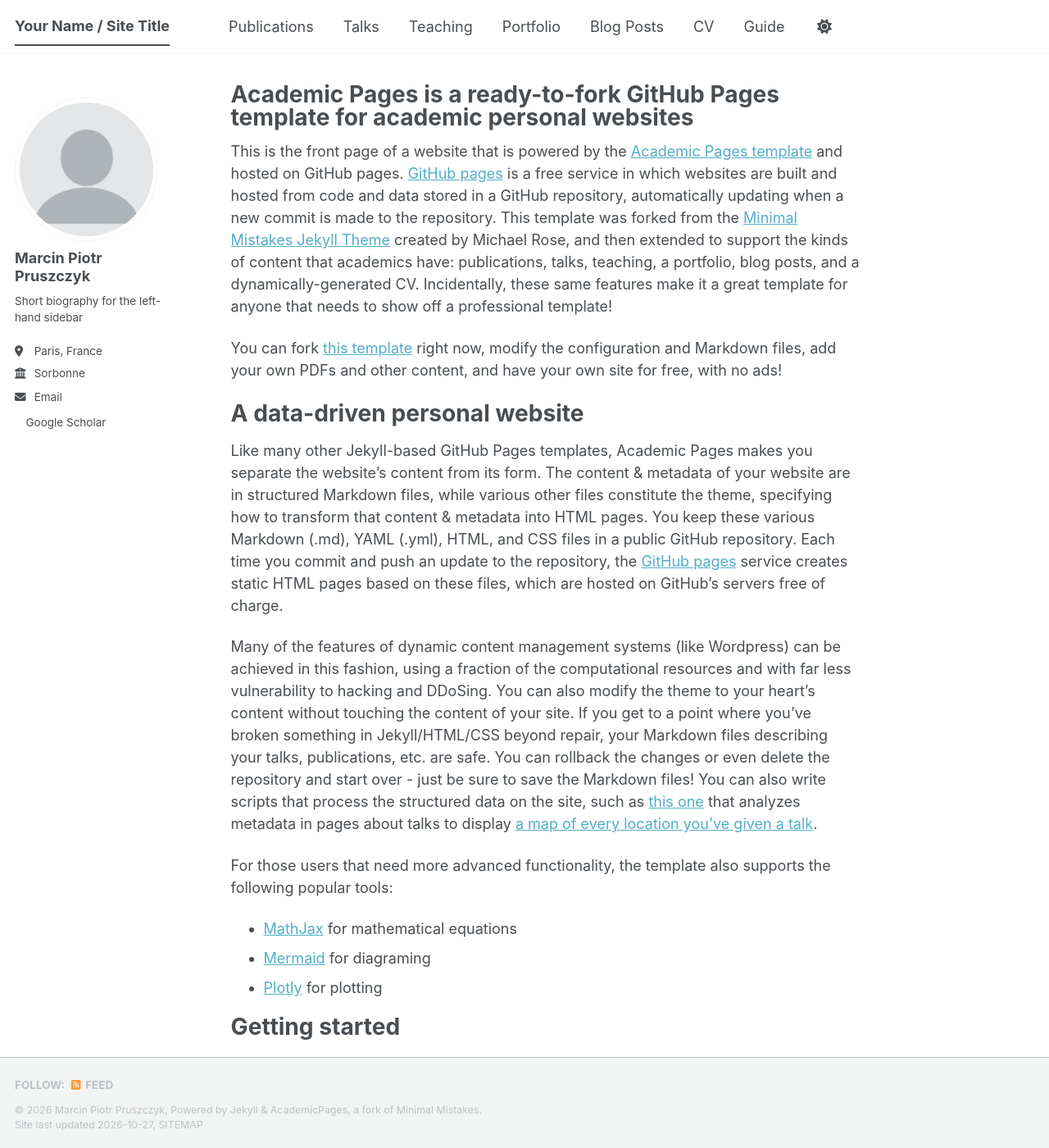
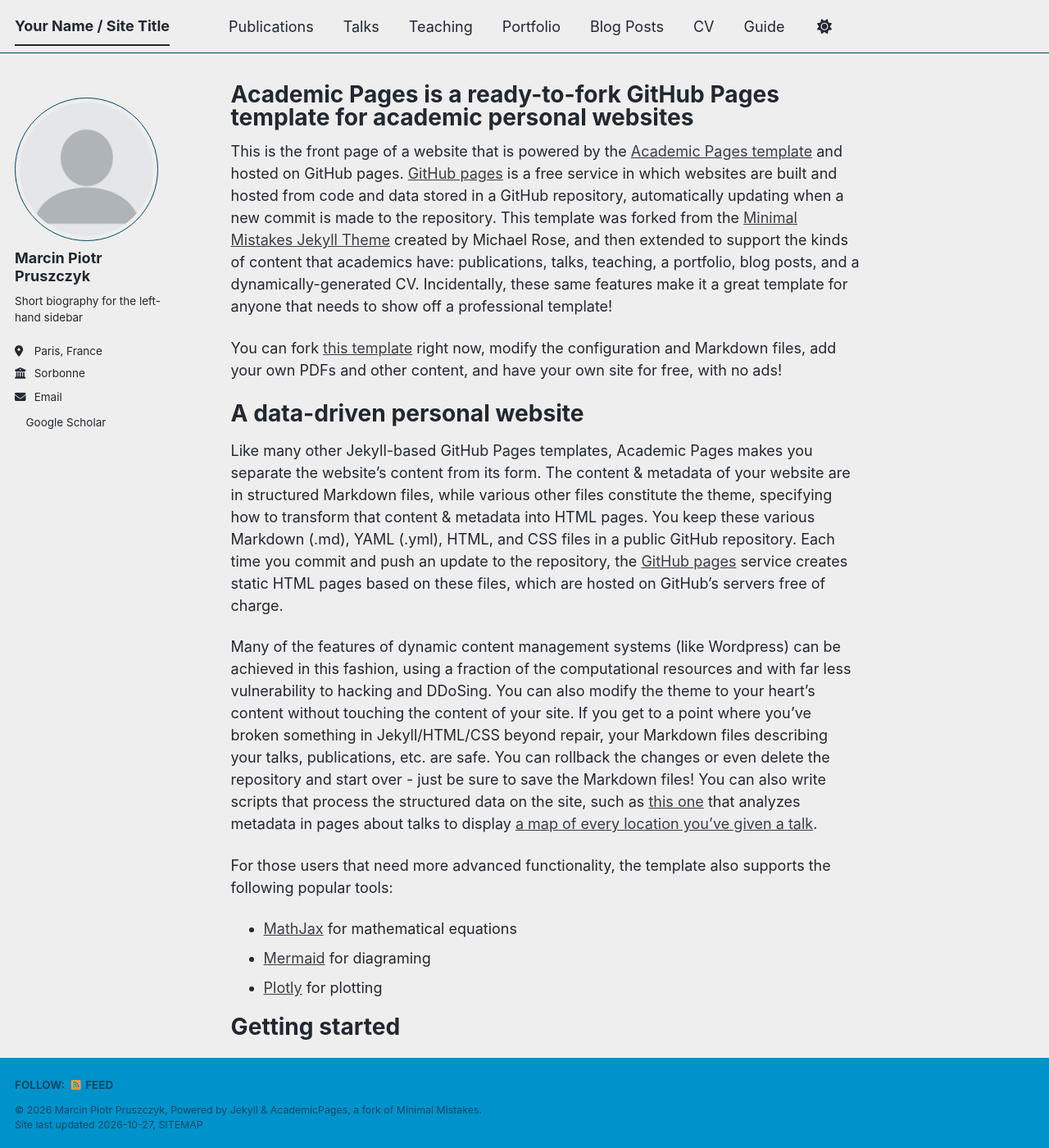
Before and after one commit to mpruszcz/mpruszcz.github.io, a Jekyll site: the page built from _pages/about.md, in a window 1280 px wide and 1400 px high. Shown: the whole window at 82% size. Built offline with Jekyll 4.4.1, drawn with Linux system fonts in a browser that asks for light colours; a script bundle is joined from its source files by our own code; a style sheet for code colours, icons or effects is not loaded.

Commit message:
Update _config.yml

```diff
--- a/_config.yml
+++ b/_config.yml
@@ -8,11 +8,11 @@
 
 # Basic Site Settings
 locale                   : "en-US"
-site_theme               : "default" # The available themes options are "default", "air", "sunrise", "mint", "dirt" and "contrast"
+site_theme               : "air" # The available themes options are "default", "air", "sunrise", "mint", "dirt" and "contrast"
 title                    : "Your Name / Site Title"
 title_separator          : "-"
 name                     : &name "Marcin Piotr Pruszczyk"
-description              : &description "Your Name's academic portfolio"   # Update this with a general description of your site, this is the default if not overridden by a page
+description              : &description "My portfolio"   # Update this with a general description of your site, this is the default if not overridden by a page
 url                      : https://mpruszcz.github.io/ # The base hostname & protocol for your site e.g. "https://[your GitHub username].github.io",
                                                            # or if you already have some other page hosted on Github then use "https://[your GitHub username].github.io/[Your Repo Name]"
 baseurl                  : "" # the subpath of your site, e.g. "/blog"
```
